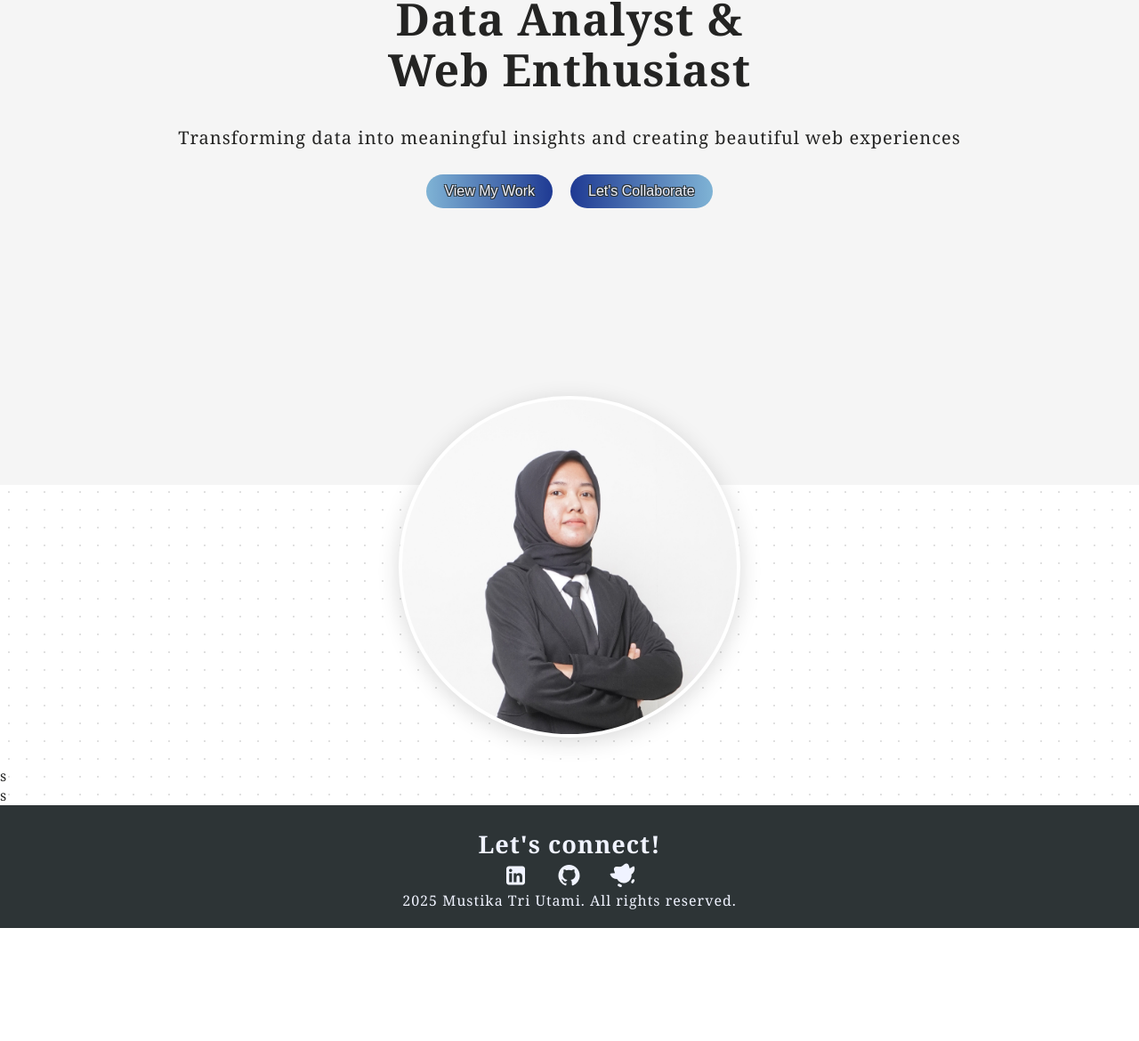
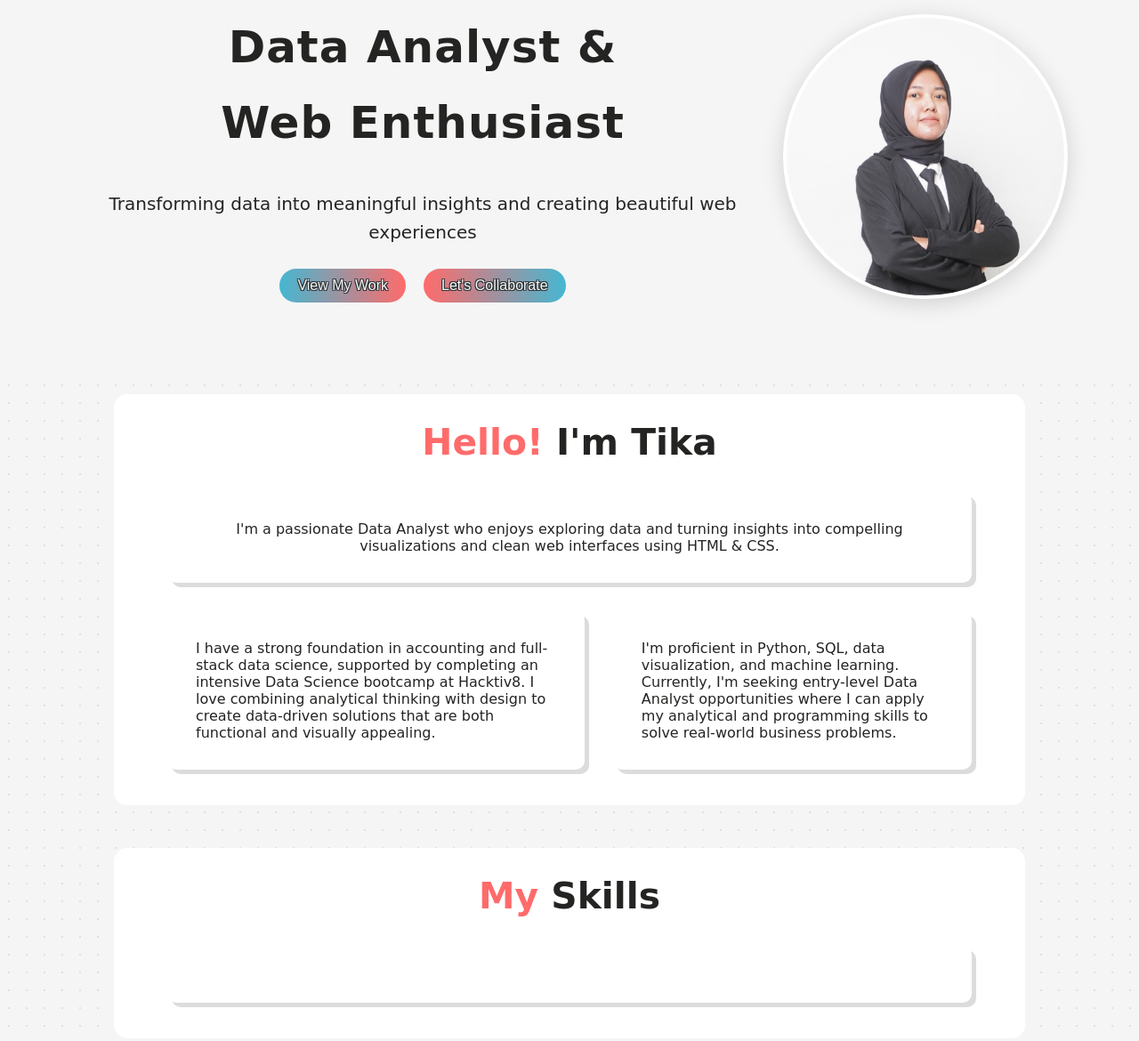
Before and after one commit to mtutami22/personal-website, a plain HTML site: page index.html in a window 1280 px wide. Shown: the part 157-1327 px from the top of the page at 89% size. Before the commit the page ends 1200 px from the top, so only its background shows below. Drawn offline with Linux system fonts and the light colour scheme.

Commit message:
intro added

```diff
--- a/css/style-home.css
+++ b/css/style-home.css
@@ -6,20 +6,20 @@
 
 :root {
     --dark-color: #2D3436;
-    --light-color: #F0F3FF;
+    --light-color: #F7F7F7;
     --text-color: #242423;
-    --first-color: #1F3A93;
-    --second-color: #4AA6C0;
-    --third-color: #7FB3D5;
+    --first-color: #FF6B6B;
+    --second-color: #4ECDC4;
+    --third-color: #45B7D1;
     --background-image: radial-gradient(#E0E0E0 1px, transparent 1px);
     --background-size: 20px 20px;
 }
 
 body {
-    font-family: Cambria, Cochin, Georgia, Times, 'Times New Roman', serif;
+    font-family: cursive;
+    background-color: #F5F5F5;
     background-image: var(--background-image);
     background-size: var(--background-size);
-    letter-spacing: 1px;
     color: var(--text-color);
     display: flex;
     flex-direction: column;
@@ -27,7 +27,8 @@ body {
 }
 
 html body {
-    height: 100%;
+    height: 100vh;
+    /* overflow-x: hidden; */
 }
 
 header {
@@ -89,29 +90,40 @@ main {
 
 .hero {
     padding-top: 0;
+    /* height: calc(100vh - 70px); */
+    background-color: #F5F5F5;
     /* padding-left: 10px;
     padding-right: 10px; */
 }
 
+.hero-text {
+    padding-right: 10px;
+}
+
 .hero-container {
-    background-color: #F5F5F5;
+    display: flex;
+    align-items: center;
+    justify-content: space-between;
     text-align: center;
-    padding-top: 60px;
+    padding: 5rem;
+    /* padding-top: 100px;
     padding-bottom: 60px;
     padding-left: 50px;
-    padding-right: 50px;
+    padding-right: 50px; */
     line-height: 2rem;
-    height: 75vh;
 }
 
-.hero-container h2 {
+.hero-text h2 {
     font-size: 3.125rem;
     padding-bottom: 25px;
+    line-height: 1.2;
+    letter-spacing: 1px;
 }
 
-.hero-container p {
+.hero-text p {
     font-size: 1.25rem;
     padding-top: 20px;
+    text-wrap: wrap;
 }
 
 .button-container {
@@ -145,22 +157,13 @@ main {
     background-image: linear-gradient(to right, var(--first-color), var(--third-color));
 }
 
-.profile-image-container {
-    display: flex;
-    justify-content: center;
-    position: relative;
-    margin: -100px 0 2rem;
-    z-index: 2;
-}
-
 img {
-    width: 30vw;
+    width: 25vw;
     aspect-ratio: 1/1;
     object-fit: cover;
     border-radius: 50%;
     border: 4px solid white;
     box-shadow: 0 5px 25px rgba(0, 0, 0, 0.15);
-    position: relative;
     background: white;
 }
 
@@ -190,7 +193,66 @@ footer h2 {
     color: var(--second-color);
 }
 
+.about-me-container {
+    display: flex;
+    flex-direction: column;
+    gap: 3rem;
+    padding-top: 1rem;
+}
+
+.about-me-section {
+    background-color: white;
+    width: 80%;
+    margin: 0 auto;
+    align-items: center;
+    padding-top: 30px;
+    padding-bottom: 40px;
+    border-radius: 15px;
+}
+
+.section-title {
+    text-align: center;
+    font-size: 1.7rem;
+}
+
+.highlight {
+    color: var(--first-color);
+}
+
+.about-me-content {
+    gap: 2rem;
+    margin-top: 2rem;
+    padding-left: 60px;
+    padding-right: 60px;
+}
+
+.intro-box {
+    display: flex;
+    flex-direction: column;
+    flex-wrap: wrap;
+}
+
+.intro-box-bottom {
+    display: flex;
+    justify-content: center;
+}
+
+.about-me-box {
+    padding: 2rem;
+    border-radius: 10px;
+    /* border: solid; */
+    box-shadow: 5px 5px gainsboro;
+}
+
+.intro {
+    text-align: center;
+}
+
 @media (max-width: 768px) {
+    .hero-container {
+        flex-direction: column;
+    }
+
     .hamburger {
         display: flex;
     }
--- a/index.html
+++ b/index.html
@@ -30,6 +30,7 @@
         <main>
             <section class="hero">
                 <section class="hero-container">
+                    <section class="hero-text">
                         <h2>Data Analyst &</h2>
                         <h2>Web Enthusiast</h2>
                         <p>Transforming data into meaningful insights and creating beautiful web experiences</p>
@@ -38,12 +39,52 @@
                             <button type="button" class="btn btn-collaborate">Let's Collaborate</button>
                         </section>
                     </section>
+                    <section class="profile-image-container">
+                        <img src="./assets/image/profile-image.JPG" alt="Profile picture"/>
                     </section>
-            <section class="profile-image-container">
-                <img src="assets/image/profile-image.JPG" alt="Profile picture"/>
                 </section>
-            <section>
-                s
+            </section>
+
+            <section class="about-me">
+                <section class="about-me-container">
+
+                    <section class="about-me-section">
+                        <section class="section-title intro-title">
+                            <h2>
+                                <span class="highlight">Hello!</span>
+                                I'm Tika
+                            </h2>
+                        </section>
+                        <section class="about-me-content intro-box">
+                            <section class="about-me-box intro">
+                                <p>I'm a passionate Data Analyst who enjoys exploring data and turning insights into compelling visualizations and clean web interfaces using HTML & CSS.</p>
+                            </section>
+                        </section>
+                        <section class="about-me-content intro-box-bottom">
+                            <section class="about-me-box bottom">
+                                <p>I have a strong foundation in accounting and full-stack data science, supported by completing an intensive Data Science bootcamp at Hacktiv8. I love combining analytical thinking with design to create data-driven solutions that are both functional and visually appealing.</p>
+                            </section>
+                            <section class="about-me-box bottom">
+                                <p>I'm proficient in Python, SQL, data visualization, and machine learning. Currently, I'm seeking entry-level Data Analyst opportunities where I can apply my analytical and programming skills to solve real-world business problems.</p>
+                            </section>
+                        </section>
+                    </section>
+
+                    <section class="about-me-section">
+                        <section class="section-title my-skill-title">
+                            <h2>
+                                <span class="highlight">My</span>
+                                Skills
+                            </h2>
+                        </section>
+                        <section class="about-me-content">
+                            <section class="about-me-box my-skills">
+
+                            </section>
+                        </section>
+                    </section>
+
+                </section>
             </section>
             <section>
                 s
```
Lines whose indentation alone changed are shown as unchanged.
